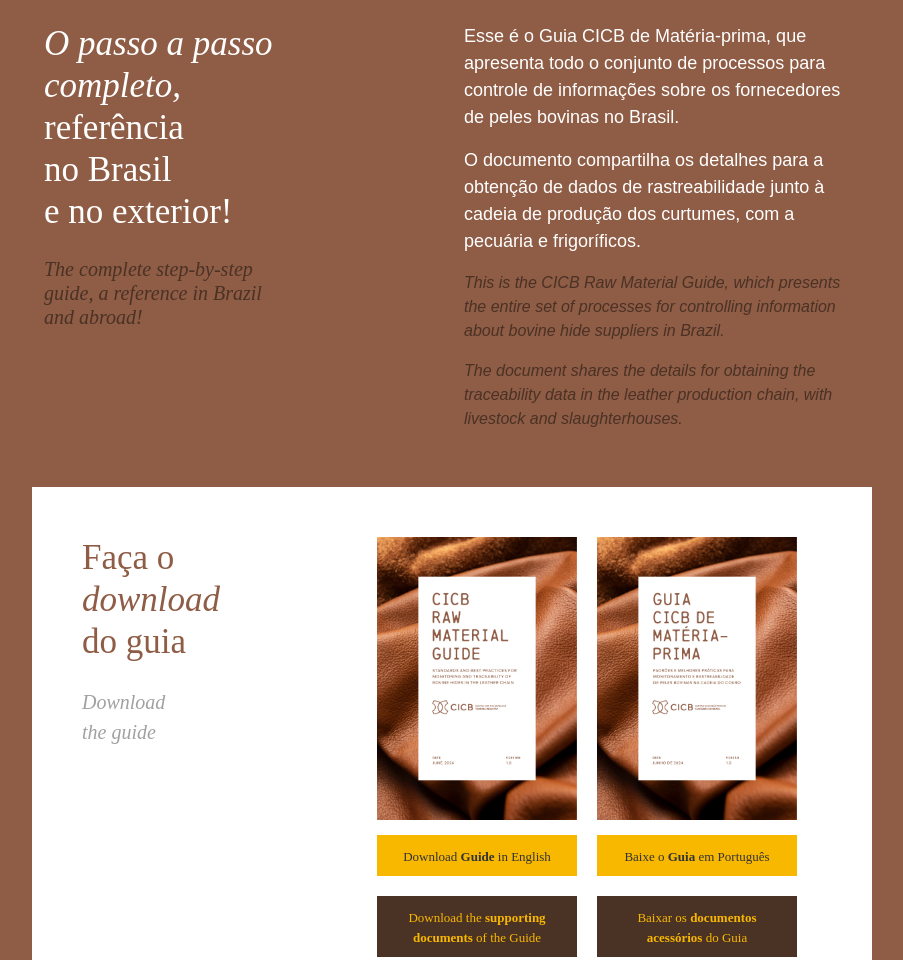
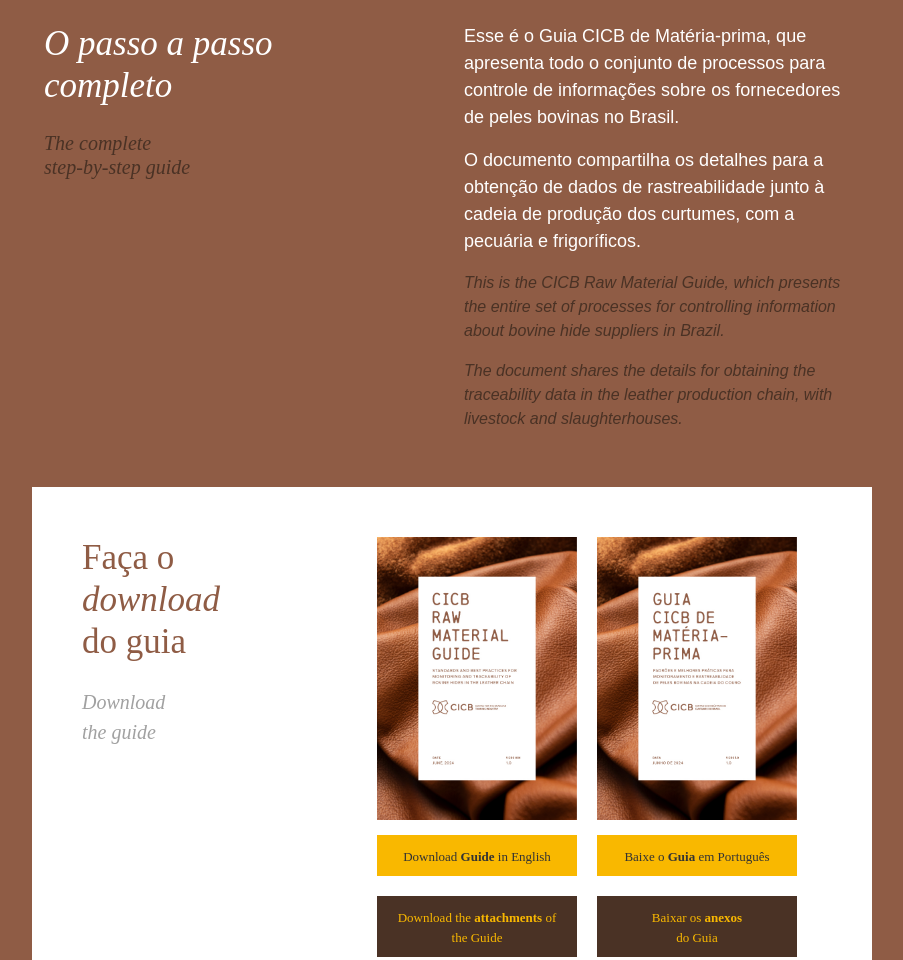
Before and after one commit to lpbrancher/guia_cicb_materia-prima, a plain HTML site: page index.html in a window 1280 px wide. Shown: the part 620-1580 px from the top of the page, without its empty margins (188-1091 px from the left). Drawn offline with Linux system fonts and the light colour scheme; a web font is replaced by a local one.

Commit message:
ajustes finais

```diff
--- a/index.html
+++ b/index.html
@@ -139,9 +139,9 @@
             <div class="row">
                 <div class="col-lg-6 col-md-6 col-sm-12" data-aos="fade-up">
                     <h3>
-                        <em>O passo a passo<br class="mobile-break"> completo,</em><br class="mobile-break"> referência<br> no Brasil<br class="mobile-break"> e no exterior!
+                        <em>O passo a passo<br> completo</em>
                     </h3>
-                    <h4 class="translation mb-5">The complete step-by-step<br> guide, a reference in Brazil<br> and abroad!
+                    <h4 class="translation mb-5">The complete<br> step-by-step guide
                     </h4>
                 </div>
                 <div class="col-lg-6 col-md-6 col-sm-12" data-aos="fade-up">
@@ -173,12 +173,12 @@
                         <div class="download-option">
                             <img src="assets/img/CIC_Guia-Materia-Prima_Capa-EN.jpg" alt="">
                             <a class="download-btn" href="assets/pdf/cicb_raw_material_guide.pdf" download>Download <b>Guide</b> in English</a>
-                            <a href="assets/pdf/supporting_documents.xlsx" class="download-btn-2" download>Download the <b>supporting documents</b> of the Guide</a>
+                            <a href="assets/pdf/supporting_documents.xlsx" class="download-btn-2" download>Download the <b>attachments</b> of the Guide</a>
                         </div>
                         <div class="download-option">
                             <img src="assets/img/CIC_Guia-Materia-Prima_Capa-PT.jpg" alt="">
                             <a class="download-btn" href="assets/pdf/guia_cicb_materia_prima.pdf" download>Baixe o <b>Guia</b> em Português</a>
-                            <a href="assets/pdf/documentos_acessorios.xlsx" class="download-btn-2" download>Baixar os <b>documentos acessórios</b> do Guia</a>
+                            <a href="assets/pdf/documentos_acessorios.xlsx" class="download-btn-2" download>Baixar os <b>anexos</b><br> do Guia</a>
                         </div>
                     </div>
                 </div>
```
